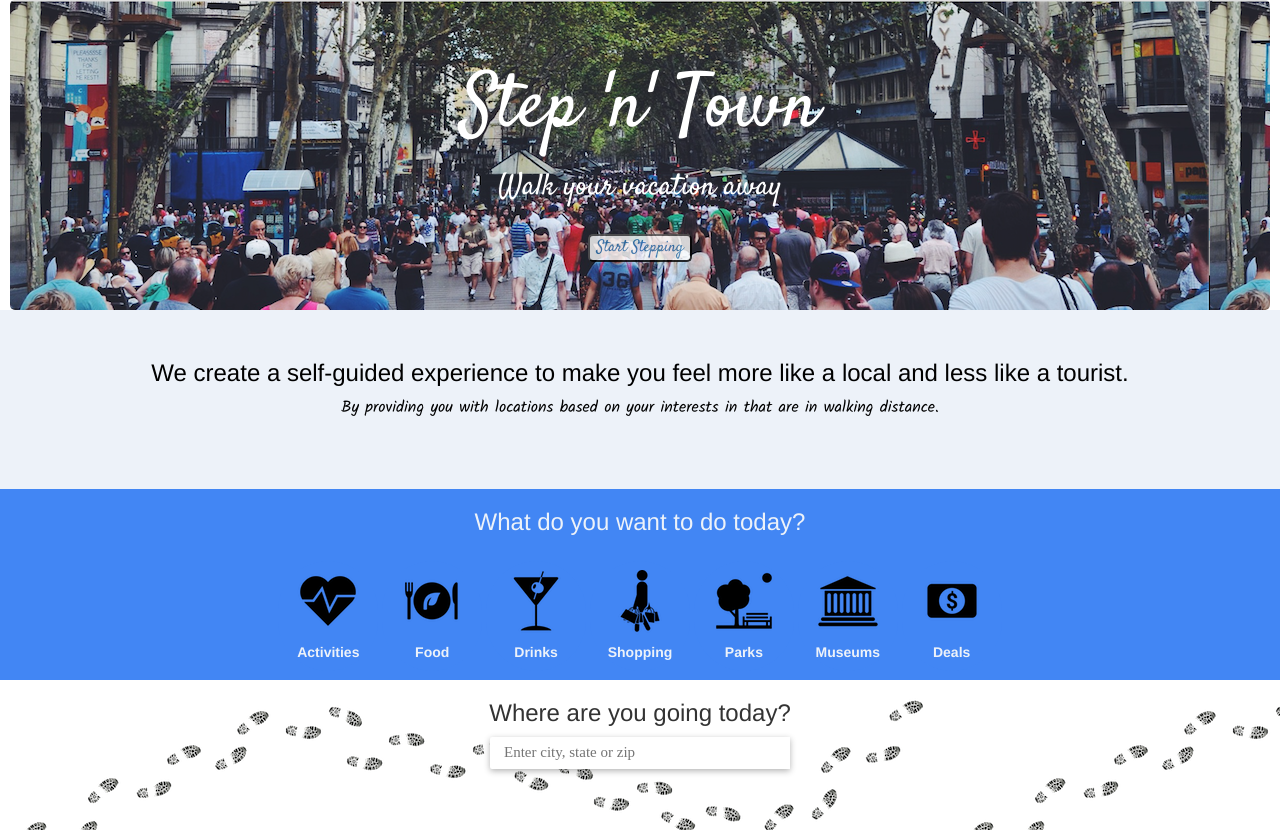
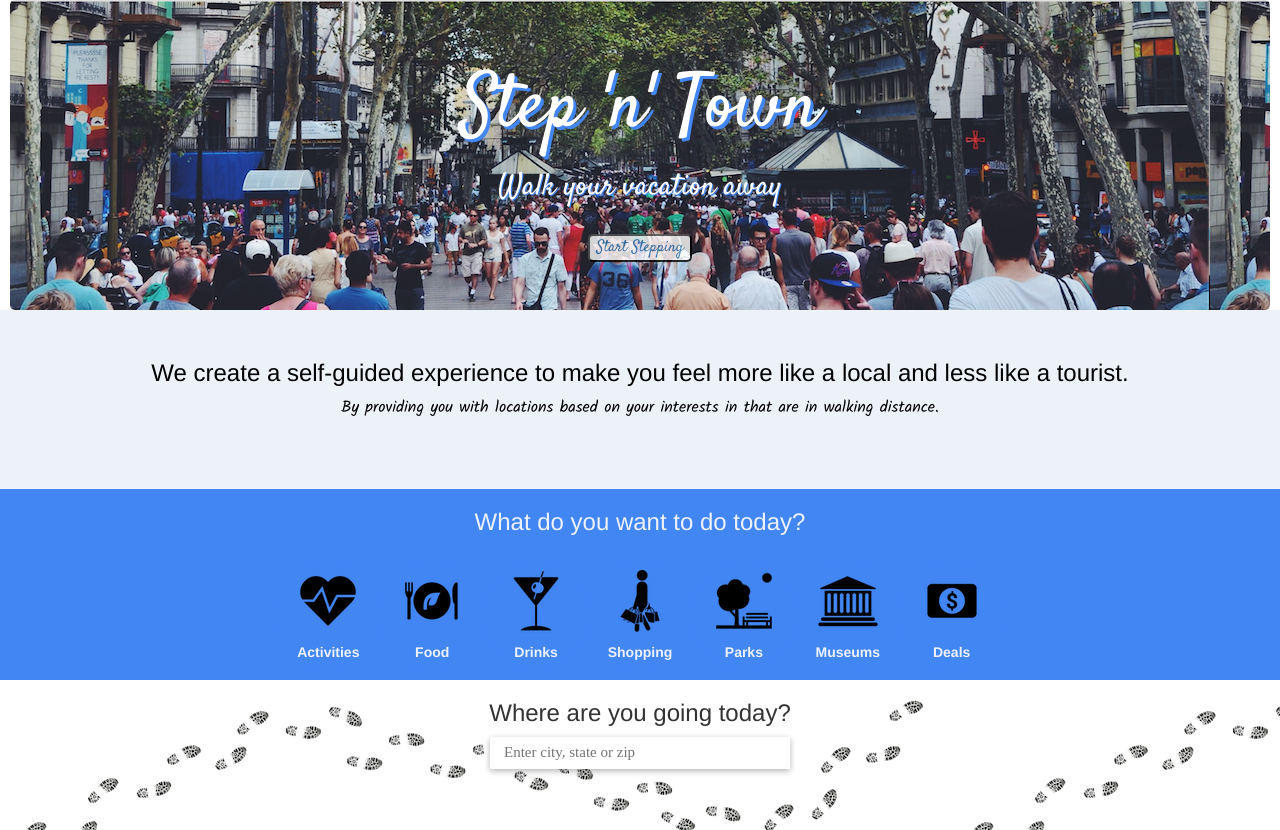
Before and after one commit to morgangonz/step_into_town, a PHP site: page /step.html in a window 1280 px wide. Shown: the top 830 px of the page. Run offline with PHP 8.4, Linux system fonts and the light colour scheme; some libraries are stand-ins or nearby versions.

Commit message:
about to merge mine

```diff
--- a/assets/step.css
+++ b/assets/step.css
@@ -11,13 +11,16 @@
 	font-family: 'Satisfy', cursive;
 	text-align: center;
 	margin-bottom:0px;
+
 }
 #header {
 	font-size:75px;
+	text-shadow: 3px 3px #4286f4;
 }
 
 #subhead {
 	font-size:30px;
+	text-shadow: 1px 1px #4286f4;
 }
 
 #startStep {
@@ -162,7 +165,8 @@ button:visited {
 /************  finish Map css  ***********/
 .container3 {
 	background-image: url("../images/footprints.png");
-	padding-bottom: 6%;
+	padding-bottom: 5%;
+
 
 }
 .container4{
```
